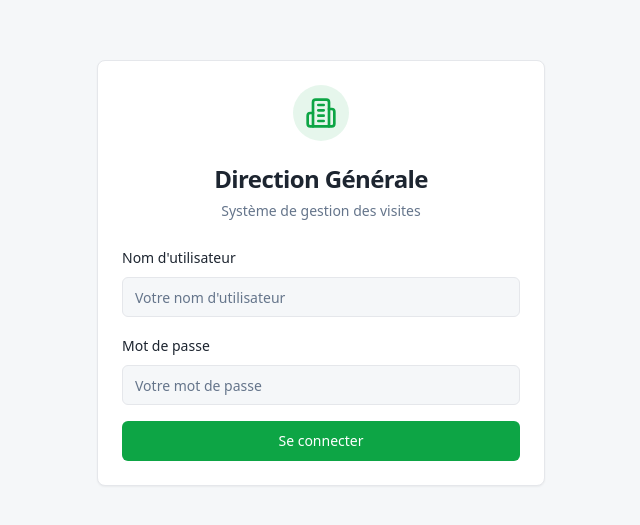
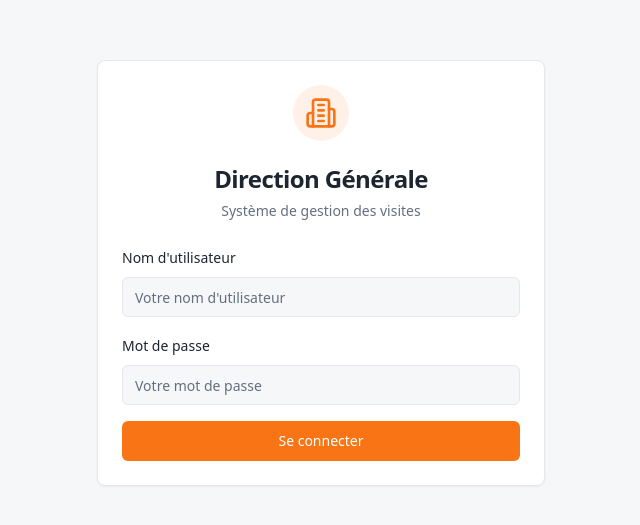
Before and after one commit to Ferie-Vincent/dg-visit-hub, a React (Vite) app: page / in a window 1280 px wide. Shown: the part 127-652 px from the top of the page, without its empty margins (319-959 px from the left). Built offline with nearby package versions, Linux system fonts and the light colour scheme.

Commit message:
Update color scheme
Set primary color to orange, secondary to green, and other elements to gray-600.

```diff
--- a/src/index.css
+++ b/src/index.css
@@ -17,45 +17,45 @@ All colors MUST be HSL.
     --popover: 0 0% 100%;
     --popover-foreground: 215 25% 15%;
 
-    --primary: 142 85% 35%;
+    --primary: 25 95% 53%;
     --primary-foreground: 0 0% 100%;
-    --primary-hover: 142 85% 30%;
+    --primary-hover: 25 95% 48%;
 
-    --secondary: 220 91% 60%;
+    --secondary: 142 85% 35%;
     --secondary-foreground: 0 0% 100%;
 
-    --muted: 220 14% 94%;
-    --muted-foreground: 215 16% 47%;
+    --muted: 218 11% 65%;
+    --muted-foreground: 218 11% 45%;
 
-    --accent: 25 95% 53%;
+    --accent: 218 11% 45%;
     --accent-foreground: 0 0% 100%;
 
     --destructive: 0 84% 60%;
     --destructive-foreground: 0 0% 100%;
 
-    --warning: 25 95% 53%;
+    --warning: 218 11% 45%;
     --warning-foreground: 0 0% 100%;
 
-    --success: 142 85% 45%;
+    --success: 142 85% 35%;
     --success-foreground: 0 0% 100%;
 
-    --purple: 271 81% 60%;
+    --purple: 218 11% 45%;
     --purple-foreground: 0 0% 100%;
 
     --border: 220 13% 91%;
     --input: 220 13% 91%;
-    --ring: 142 85% 35%;
+    --ring: 25 95% 53%;
 
-    --chart-1: 142 85% 35%;
-    --chart-2: 220 91% 60%;
-    --chart-3: 25 95% 53%;
-    --chart-4: 271 81% 60%;
-    --chart-5: 0 84% 60%;
+    --chart-1: 25 95% 53%;
+    --chart-2: 142 85% 35%;
+    --chart-3: 218 11% 45%;
+    --chart-4: 218 11% 45%;
+    --chart-5: 218 11% 45%;
 
-    --gradient-primary: linear-gradient(135deg, hsl(142 85% 35%), hsl(142 85% 45%));
-    --gradient-secondary: linear-gradient(135deg, hsl(220 91% 60%), hsl(220 91% 70%));
-    --gradient-accent: linear-gradient(135deg, hsl(25 95% 53%), hsl(25 95% 63%));
-    --gradient-purple: linear-gradient(135deg, hsl(271 81% 60%), hsl(271 81% 70%));
+    --gradient-primary: linear-gradient(135deg, hsl(25 95% 53%), hsl(25 95% 63%));
+    --gradient-secondary: linear-gradient(135deg, hsl(142 85% 35%), hsl(142 85% 45%));
+    --gradient-accent: linear-gradient(135deg, hsl(218 11% 45%), hsl(218 11% 55%));
+    --gradient-purple: linear-gradient(135deg, hsl(218 11% 45%), hsl(218 11% 55%));
 
     --radius: 0.5rem;
 
@@ -86,45 +86,45 @@ All colors MUST be HSL.
     --popover: 224 71% 6%;
     --popover-foreground: 213 31% 91%;
 
-    --primary: 142 85% 40%;
+    --primary: 25 95% 58%;
     --primary-foreground: 224 71% 4%;
-    --primary-hover: 142 85% 35%;
+    --primary-hover: 25 95% 53%;
 
-    --secondary: 220 91% 65%;
+    --secondary: 142 85% 40%;
     --secondary-foreground: 224 71% 4%;
 
-    --muted: 215 28% 17%;
-    --muted-foreground: 217.9 10.6% 64.9%;
+    --muted: 218 11% 35%;
+    --muted-foreground: 218 11% 55%;
 
-    --accent: 25 95% 58%;
+    --accent: 218 11% 55%;
     --accent-foreground: 224 71% 4%;
 
     --destructive: 0 84% 65%;
     --destructive-foreground: 224 71% 4%;
 
-    --warning: 25 95% 58%;
+    --warning: 218 11% 55%;
     --warning-foreground: 224 71% 4%;
 
-    --success: 142 85% 50%;
+    --success: 142 85% 40%;
     --success-foreground: 224 71% 4%;
 
-    --purple: 271 81% 65%;
+    --purple: 218 11% 55%;
     --purple-foreground: 224 71% 4%;
 
     --border: 215 28% 17%;
     --input: 215 28% 17%;
-    --ring: 142 85% 40%;
+    --ring: 25 95% 58%;
 
-    --chart-1: 142 85% 40%;
-    --chart-2: 220 91% 65%;
-    --chart-3: 25 95% 58%;
-    --chart-4: 271 81% 65%;
-    --chart-5: 0 84% 65%;
+    --chart-1: 25 95% 58%;
+    --chart-2: 142 85% 40%;
+    --chart-3: 218 11% 55%;
+    --chart-4: 218 11% 55%;
+    --chart-5: 218 11% 55%;
 
-    --gradient-primary: linear-gradient(135deg, hsl(142 85% 40%), hsl(142 85% 50%));
-    --gradient-secondary: linear-gradient(135deg, hsl(220 91% 65%), hsl(220 91% 75%));
-    --gradient-accent: linear-gradient(135deg, hsl(25 95% 58%), hsl(25 95% 68%));
-    --gradient-purple: linear-gradient(135deg, hsl(271 81% 65%), hsl(271 81% 75%));
+    --gradient-primary: linear-gradient(135deg, hsl(25 95% 58%), hsl(25 95% 68%));
+    --gradient-secondary: linear-gradient(135deg, hsl(142 85% 40%), hsl(142 85% 50%));
+    --gradient-accent: linear-gradient(135deg, hsl(218 11% 55%), hsl(218 11% 65%));
+    --gradient-purple: linear-gradient(135deg, hsl(218 11% 55%), hsl(218 11% 65%));
     --sidebar-background: 240 5.9% 10%;
     --sidebar-foreground: 240 4.8% 95.9%;
     --sidebar-primary: 224.3 76.3% 48%;
```
